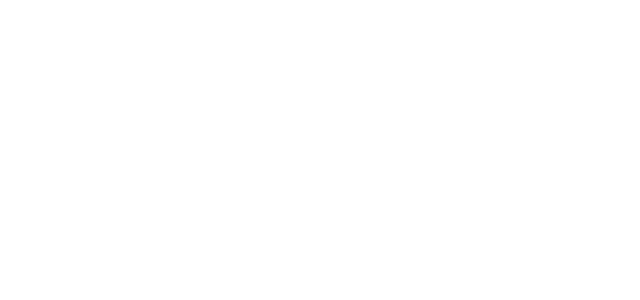
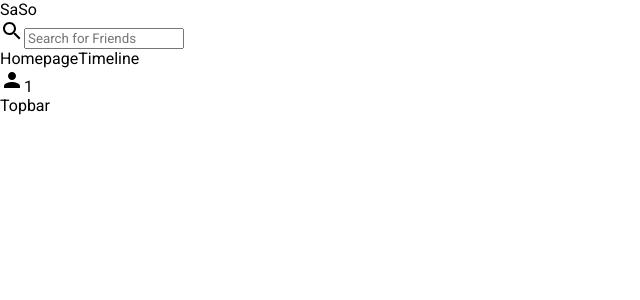
Before and after one commit to sarahgjacobs/socials, a React (Create React App) app: page / in a window 1280 px wide. Shown: the top 300 px of the page, without its empty margins (0-640 px from the left). Built offline with nearby package versions, Linux system fonts and the light colour scheme.

Commit message:
added navbar

```diff
--- a/package.json
+++ b/package.json
@@ -3,6 +3,11 @@
   "version": "0.1.0",
   "private": true,
   "dependencies": {
+    "@emotion/react": "^11.11.1",
+    "@emotion/styled": "^11.11.0",
+    "@material-ui/core": "^4.12.4",
+    "@material-ui/icons": "^4.11.3",
+    "@mui/material": "^5.14.11",
     "@testing-library/jest-dom": "^5.17.0",
     "@testing-library/react": "^13.4.0",
     "@testing-library/user-event": "^13.5.0",
--- a/public/index.html
+++ b/public/index.html
@@ -2,42 +2,19 @@
 <html lang="en">
   <head>
     <meta charset="utf-8" />
-    <link rel="icon" href="%PUBLIC_URL%/favicon.ico" />
     <meta name="viewport" content="width=device-width, initial-scale=1" />
     <meta name="theme-color" content="#000000" />
     <meta
       name="description"
       content="Web site created using create-react-app"
     />
-    <link rel="apple-touch-icon" href="%PUBLIC_URL%/logo192.png" />
-    <!--
-      manifest.json provides metadata used when your web app is installed on a
-      user's mobile device or desktop. See https://developers.google.com/web/fundamentals/web-app-manifest/
-    -->
-    <link rel="manifest" href="%PUBLIC_URL%/manifest.json" />
-    <!--
-      Notice the use of %PUBLIC_URL% in the tags above.
-      It will be replaced with the URL of the `public` folder during the build.
-      Only files inside the `public` folder can be referenced from the HTML.
-
-      Unlike "/favicon.ico" or "favicon.ico", "%PUBLIC_URL%/favicon.ico" will
-      work correctly both with client-side routing and a non-root public URL.
-      Learn how to configure a non-root public URL by running `npm run build`.
-    -->
-    <title>React App</title>
+    <link href="https://fonts.googleapis.com/css2?family=Roboto:wght@100;300;400;500;700;900&display=swap" rel="stylesheet">
+    <link rel="stylesheet" href="style.css">
+    <title>Socials</title>
   </head>
   <body>
     <noscript>You need to enable JavaScript to run this app.</noscript>
     <div id="root"></div>
-    <!--
-      This HTML file is a template.
-      If you open it directly in the browser, you will see an empty page.
 
-      You can add webfonts, meta tags, or analytics to this file.
-      The build step will place the bundled scripts into the <body> tag.
-
-      To begin the development, run `npm start` or `yarn start`.
-      To create a production bundle, use `npm run build` or `yarn build`.
-    -->
   </body>
 </html>
--- /dev/null
+++ b/public/style.css
@@ -0,0 +1,4 @@
+* {
+    margin: 0;
+    font-family: 'Roboto', sans-serif;
+}
--- a/src/App.js
+++ b/src/App.js
@@ -1,10 +1,9 @@
-
+import Home from './pages/home/Home';
+import {Person} from '@material-ui/icons';
 
 function App() {
   return (
-    <div className="App">
-
-    </div>
+    <Home />
   );
 }
 
--- /dev/null
+++ b/src/components/topbar/Topbar.jsx
@@ -0,0 +1,35 @@
+import topbar from './topbar.css';
+import { Search, Person } from '@material-ui/icons'
+
+function Topbar() {
+  return (
+    <div className='topbarContainer'>
+        <div className="topbarLeft">
+          <span className="logo">SaSo</span>
+        </div>
+        <div className="topbarCenter">
+          <div className="searchbar">
+            <Search />
+            <input placeholder='Search for Friends' className="searchInput" />
+          </div>
+        </div>
+        <div className="topbarRight">
+          <div className="topbarLinks">
+            <span className="topbarLink">Homepage</span>
+            <span className="topbarLink">Timeline</span>
+          </div>
+          <div className="topbarLinks">
+            <div className="topbarIconItem">
+              <Person />
+              <span className="topbarIconBadge">1</span>
+            </div>
+          </div>
+
+        </div>
+
+        Topbar
+    </div>
+  )
+}
+
+export default Topbar
--- /dev/null
+++ b/src/pages/home/Home.js
@@ -0,0 +1,10 @@
+import React from 'react'
+import Topbar from '../../components/topbar/Topbar'
+
+export default function Home() {
+  return (
+    <div>
+        <Topbar />
+    </div>
+  )
+}
```
Also changed, not shown: src/components/topbar/topbar.css (added), src/pages/home/home.css (added), 1 other file (tests, documents, lock files or other folders).
